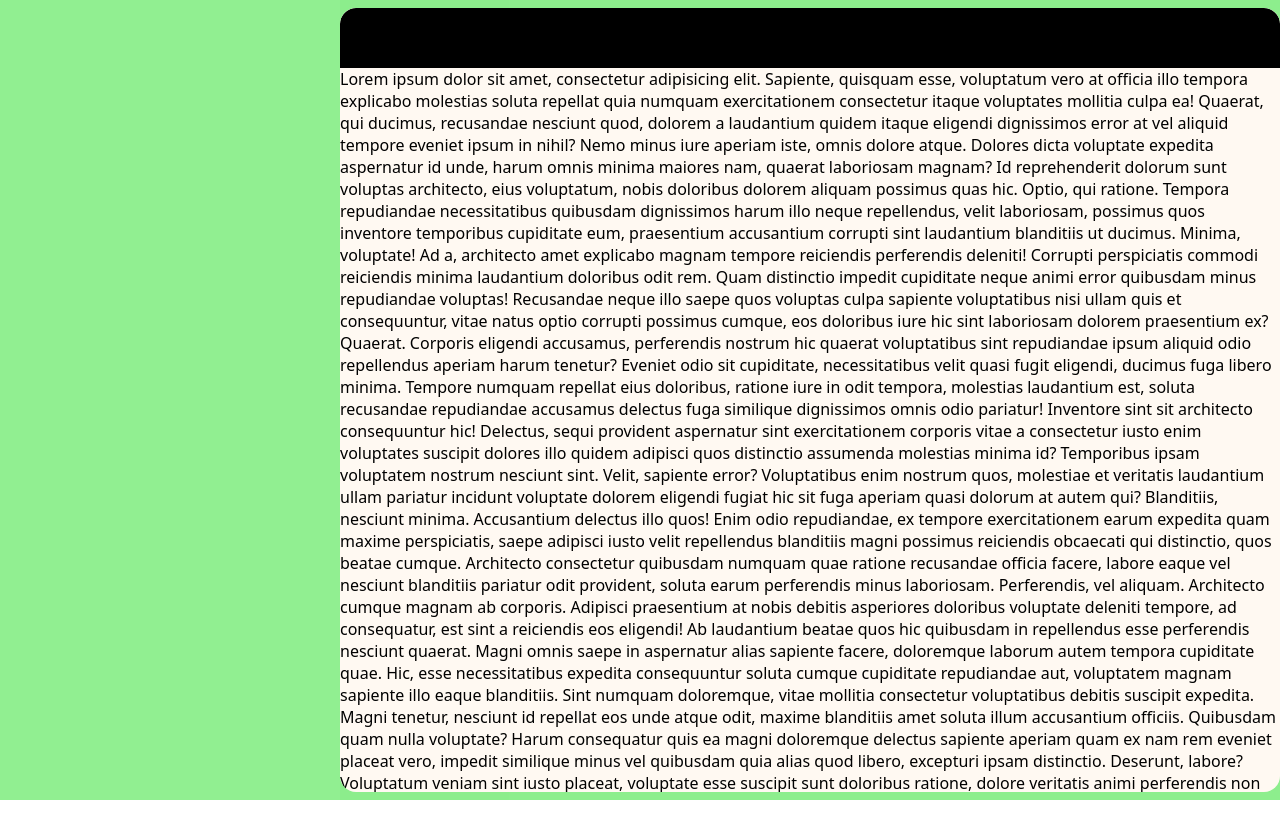
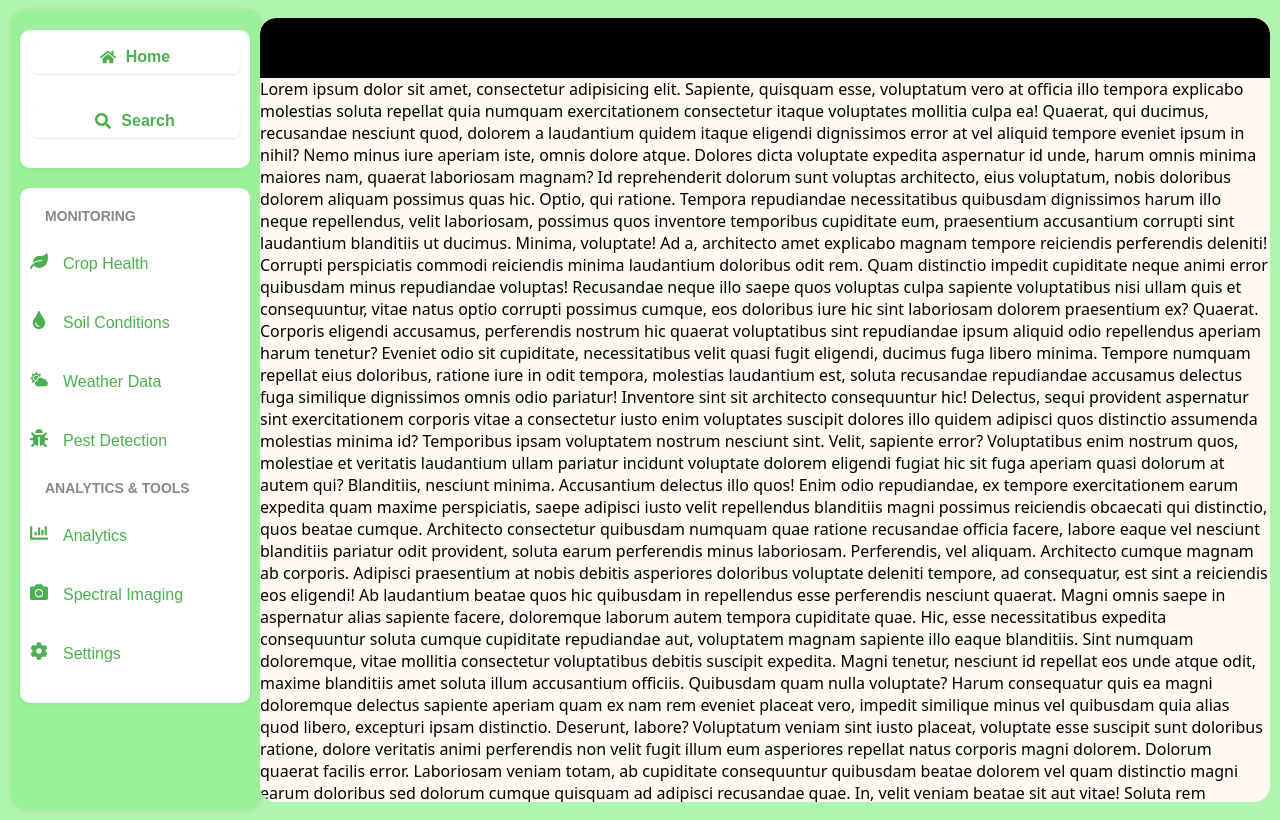
Before and after one commit to Ayaan9421/SIH25-Client, a React (Vite) app: page / in a window 1280 px wide. Built offline with nearby package versions, Linux system fonts and the light colour scheme.

Commit message:
amin loda

```diff
--- a/src/App.css
+++ b/src/App.css
@@ -1,8 +1,15 @@
-/* App.css */
+#root {
+  height: 100%;
+  width: 100%;
+  font-family: ui-sans-serif, system-ui, sans-serif;
+  display: flex; /* flex helps place sidebar + content */
+}
 
-#root {
-  height:100%;
-  width: 100%;
+/* wrapper for main content */
+.main-content {
+  margin-left: 340px; /* same as sidebar width */
+  padding: 20px;
+  flex: 1;
   background-color: rgba(75, 222, 75, 0.728);
-  font-family: ui-sans-serif, system-ui, sans-serif;
+  min-height: 100vh;
 }
--- a/src/App.jsx
+++ b/src/App.jsx
@@ -1,16 +1,15 @@
 import './App.css';
-
 import * as React from 'react';
 import Maincontent from './Maincontent';
 import Sidebar from './Sidebar';
 
 function App() {
   return (
-    <div style={{ display: 'flex', height: '100vh',backgroundColor:"rgba(147, 240, 147, 0.73)"}}>
-      <Sidebar/>
-      <Maincontent/>
+    <div style={{ display: 'flex', height: '100vh', backgroundColor: "rgba(147, 240, 147, 0.73)", padding: "10px" }}>
+      <Sidebar />
+      <Maincontent />
     </div>
   );
 }
 
-export default App
+export default App;
--- a/src/Sidebar.css
+++ b/src/Sidebar.css
@@ -1,5 +1,99 @@
-.Sidebar{
-    width:340px;
-    height:100vh;
-    background-color:rgba(147, 240, 147, 0.73);
+.sidebar-container {
+    width: 250px;
+    background-color: rgba(147, 240, 147, 0.73);
+    padding: 20px;
+    box-shadow: 2px 0 5px rgba(0, 0, 0, 0.1);
+    height: auto;
+    border-radius: 1rem;
+    box-sizing: border-box;
+    font-family: Arial, sans-serif;
+    display: flex;
+    flex-direction: column;
+    align-items: center;
+    /* overflow: auto; */
 }
+
+.top-box, .features-box {
+    background-color: #ffffff;
+    border-radius: 10px;
+    padding: 10px;
+    width: 100%;
+  /* margin-top: 10px; */
+    margin-bottom: 20px;
+    box-shadow: 0 2px 4px rgba(0, 0, 0, 0.05);
+}
+
+.top-box {
+    display: flex;
+    flex-direction: column;
+    gap: 10px;
+}
+
+.home-search-item {
+    background-color: #ffffff;
+    border-radius: 8px;
+    padding: 10px 15px;
+    cursor: pointer;
+    font-weight: bold;
+    color: #4CAF50;
+    text-align: center;
+    transition: background-color 0.3s ease;
+    display: flex;
+    align-items: center;
+    justify-content: center;
+    gap: 10px;
+    box-shadow: 0 1px 2px rgba(0, 0, 0, 0.1);
+}
+
+.home-search-item:hover {
+    background-color: #f0f0f0;
+}
+
+.features-box .sidebar-item {
+    background-color: transparent;
+    border-radius: 0;
+    padding: 8px 0;
+    /* height: 100%;  */
+    justify-content: start;
+    font-weight: normal;
+}
+
+.features-box .sidebar-item:hover {
+    background-color: #e8f5e9;
+}
+
+.sidebar-section {
+    width: 100%;
+    margin-top: 15px;
+}
+
+.sidebar-section:first-child {
+    margin-top: 0;
+}
+
+.sidebar-item {
+    display: flex;
+    align-items: center;
+    cursor: pointer;
+    color: #4CAF50;
+    font-size: 16px;
+    border-radius: 8px;
+    margin-bottom: 20px;
+    padding: 8px 15px;
+    transition: background-color 0.2s ease;
+}
+
+.sidebar-item .icon {
+    margin-right: 15px;
+    font-size: 18px;
+}
+
+.section-title {
+    font-size: 14px;
+    font-weight: bold;
+    color: #888;
+    text-transform: uppercase;
+    margin-top: 10px;
+    margin-bottom: 20px;
+    padding-left: 15px;
+}
--- a/src/Sidebar.jsx
+++ b/src/Sidebar.jsx
@@ -1,9 +1,57 @@
-import "./Sidebar.css"
+import React from 'react';
+import { FaHome, FaSearch, FaLeaf, FaTint, FaCloudSun, FaBug, FaChartBar, FaCamera, FaCog } from 'react-icons/fa';
+import './Sidebar.css';
 
-export default function Sidebar(){
-    return(
-        <div className="Sidebar">
+const monitoringItems = [
+  { name: 'Crop Health', icon: <FaLeaf /> },
+  { name: 'Soil Conditions', icon: <FaTint /> },
+  { name: 'Weather Data', icon: <FaCloudSun /> },
+  { name: 'Pest Detection', icon: <FaBug /> },
+];
 
+const analyticsItems = [
+  { name: 'Analytics', icon: <FaChartBar /> },
+  { name: 'Spectral Imaging', icon: <FaCamera /> },
+  { name: 'Settings', icon: <FaCog /> },
+];
+
+const Sidebar = () => {
+  return (
+    <div className="sidebar-container">
+      <div className="top-box">
+        <div className="sidebar-item home-search-item">
+          <FaHome />
+          <span>Home</span>
         </div>
-    );
-}
+        <div className="sidebar-item home-search-item">
+          <FaSearch />
+          <span>Search</span>
+        </div>
+      </div>
+
+      <div className="features-box">
+        <div className="sidebar-section">
+          <h4 className="section-title">MONITORING</h4>
+          {monitoringItems.map((item, index) => (
+            <div key={index} className="sidebar-item">
+              <span className="icon">{item.icon}</span>
+              <span>{item.name}</span>
+            </div>
+          ))}
+        </div>
+
+        <div className="sidebar-section">
+          <h4 className="section-title">ANALYTICS & TOOLS</h4>
+          {analyticsItems.map((item, index) => (
+            <div key={index} className="sidebar-item">
+              <span className="icon">{item.icon}</span>
+              <span>{item.name}</span>
+            </div>
+          ))}
+        </div>
+      </div>
+    </div>
+  );
+};
+
+export default Sidebar;
```
Also changed, not shown: package.json (+6 -1 lines), 1 other file (tests, documents, lock files or other folders).
